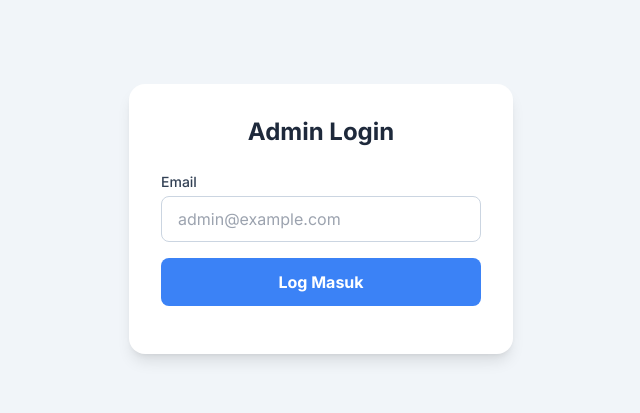
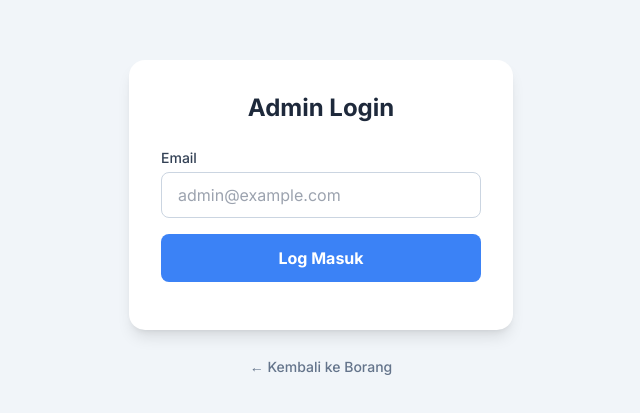
Before and after one commit to InfoRubix/asiahhisamHR, a plain HTML site: page admin.html in a window 1280 px wide. Shown: the part 181-594 px from the top of the page, without its empty margins (319-959 px from the left). Drawn offline with nearby package versions, Linux system fonts and the light colour scheme.

Commit message:
Update admin.html

```diff
--- a/admin.html
+++ b/admin.html
@@ -18,7 +18,7 @@
 <body class="bg-slate-100">
 
     <!-- Login View -->
-    <div id="loginView" class="flex items-center justify-center min-h-screen">
+    <div id="loginView" class="flex flex-col items-center justify-center min-h-screen">
         <div class="w-full max-w-sm bg-white rounded-2xl shadow-lg p-8">
             <h1 class="text-2xl font-bold text-center text-slate-800 mb-6">Admin Login</h1>
             <form id="loginForm">
@@ -29,6 +29,12 @@
                 <button type="submit" id="loginBtn" class="w-full bg-blue-500 hover:bg-blue-600 text-white font-bold py-3 px-4 rounded-lg">Log Masuk</button>
             </form>
             <div id="loginStatus" class="mt-4 text-center text-sm font-medium text-red-600"></div>
+        </div>
+        <!-- ADDED: Back to Form button -->
+        <div class="text-center mt-6">
+            <a href="index.html" class="text-sm font-medium text-slate-500 hover:text-blue-600 transition-all">
+                &larr; Kembali ke Borang
+            </a>
         </div>
     </div>
 
@@ -72,9 +78,7 @@
     <div id="messageModal" class="fixed inset-0 z-50 items-center justify-center hidden p-4 transition-all modal-bg"><div class="relative w-full max-w-2xl bg-white rounded-xl shadow-lg p-6 transition-all modal-box"><button id="closeModalBtn" class="absolute top-4 right-4 text-slate-500 hover:text-slate-800"><i class="fa-solid fa-times fa-lg"></i></button><h2 id="modalTitle" class="text-xl font-bold text-slate-800 mb-2"></h2><p id="modalType" class="text-sm font-semibold mb-1"></p><p id="modalDate" class="text-xs text-slate-500 mb-4"></p><div id="modalMessage" class="text-slate-700 leading-relaxed max-h-[60vh] overflow-y-auto"></div></div></div>
 
     <script>
-        // --- IMPORTANT ---
-        // Updated Google Apps Script Web App URL
-        const GOOGLE_SCRIPT_URL = 'https://script.google.com/macros/s/AKfycbw-mPJwt0iaxV8cR8fSBMX7037LD7-lJ2Kt2h1FJypNyAVW9FwrS4mz1ZqmAoL9yhHSuA/exec';
+        const GOOGLE_SCRIPT_URL = 'https://script.google.com/macros/s/AKfycbw-mPJwt0iaxV8cR8fSBMX7037LD7-lJ2Kt2h1FJypNyAVW9FwrS4mz1ZqmAoL9yhHSuA/exec'; // This URL might need updating after you re-deploy
 
         let allSubmissions = [];
 
```
